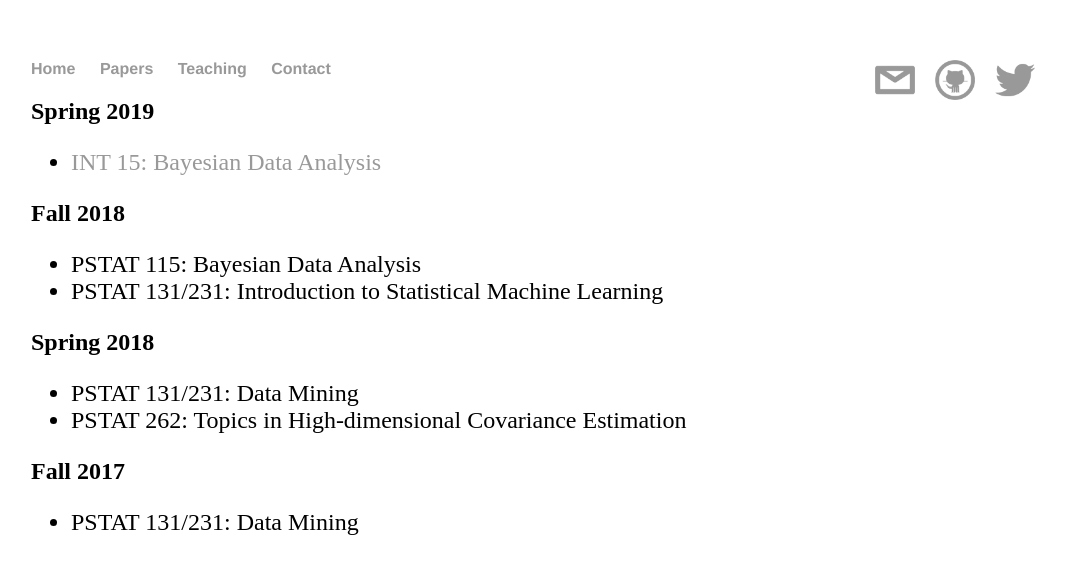
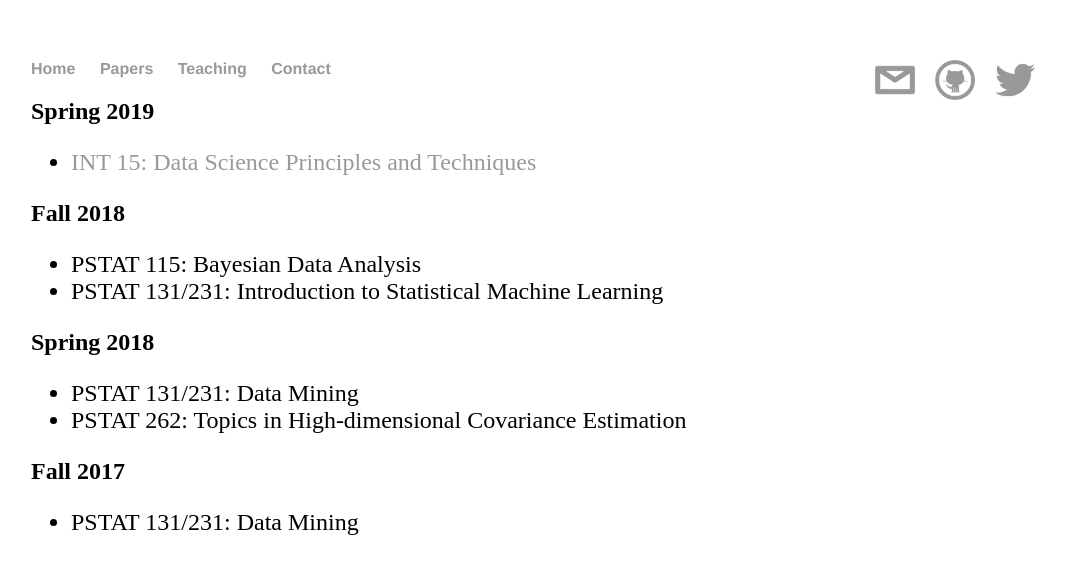
Before and after one commit to afranks86/afranks86.github.io, a Jekyll site: the page built from teaching/index.html, in a window 1280 px wide. Shown: the top 574 px of the page, without its empty margins (97-1162 px from the left). Built offline with Jekyll 4.4.1, drawn with Linux system fonts in a browser that asks for light colours; nearby versions of some CDN libraries.

Commit message:
correct course title

```diff
--- a/teaching/index.html
+++ b/teaching/index.html
@@ -22,7 +22,7 @@ title: Alexander Franks - Teaching
 <!-- </table> -->
 <h2>Spring 2019</h2>
 <ul style="font-size: 1.5em">
-    <li> <a href="https://ucsb-int15.github.io/">INT 15: Bayesian Data Analysis</a></li>
+    <li> <a href="https://ucsb-int15.github.io/">INT 15: Data Science Principles and Techniques</a></li>
 </ul>
 <h2>Fall 2018</h2>
 <ul style="font-size: 1.5em">
```
